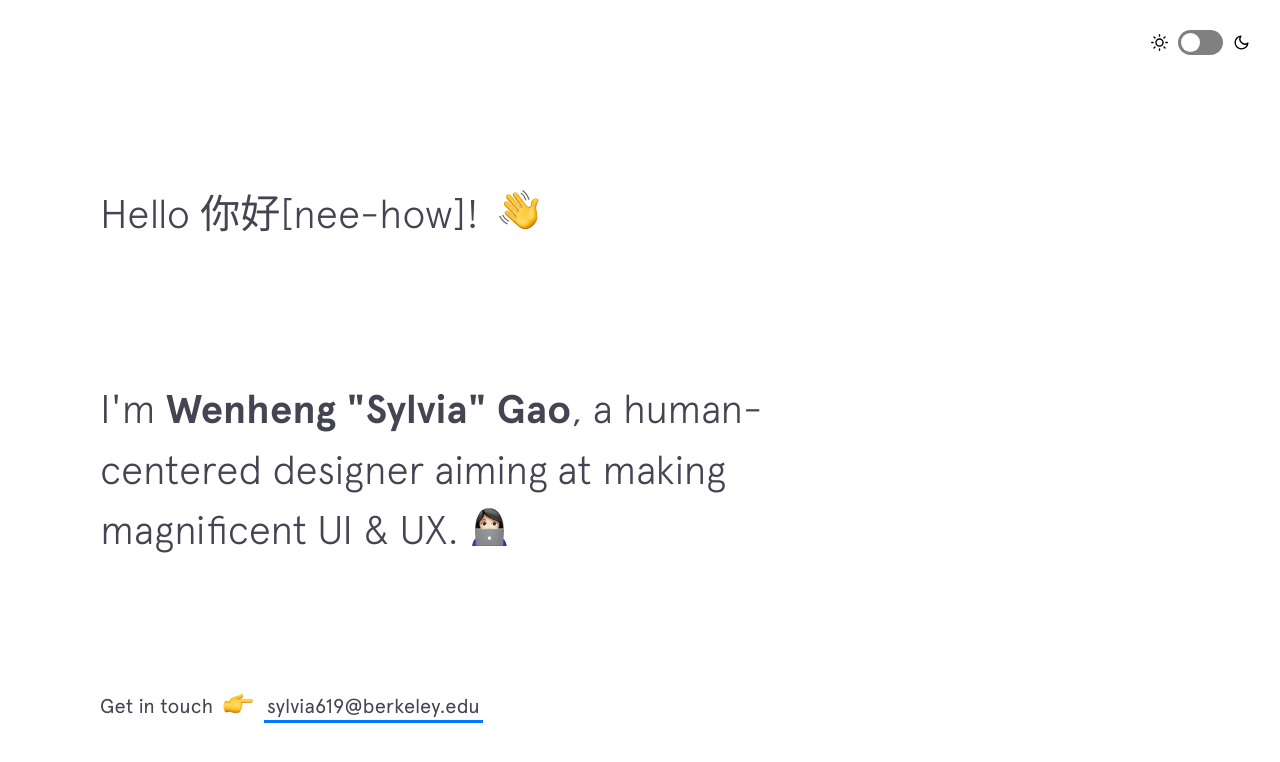
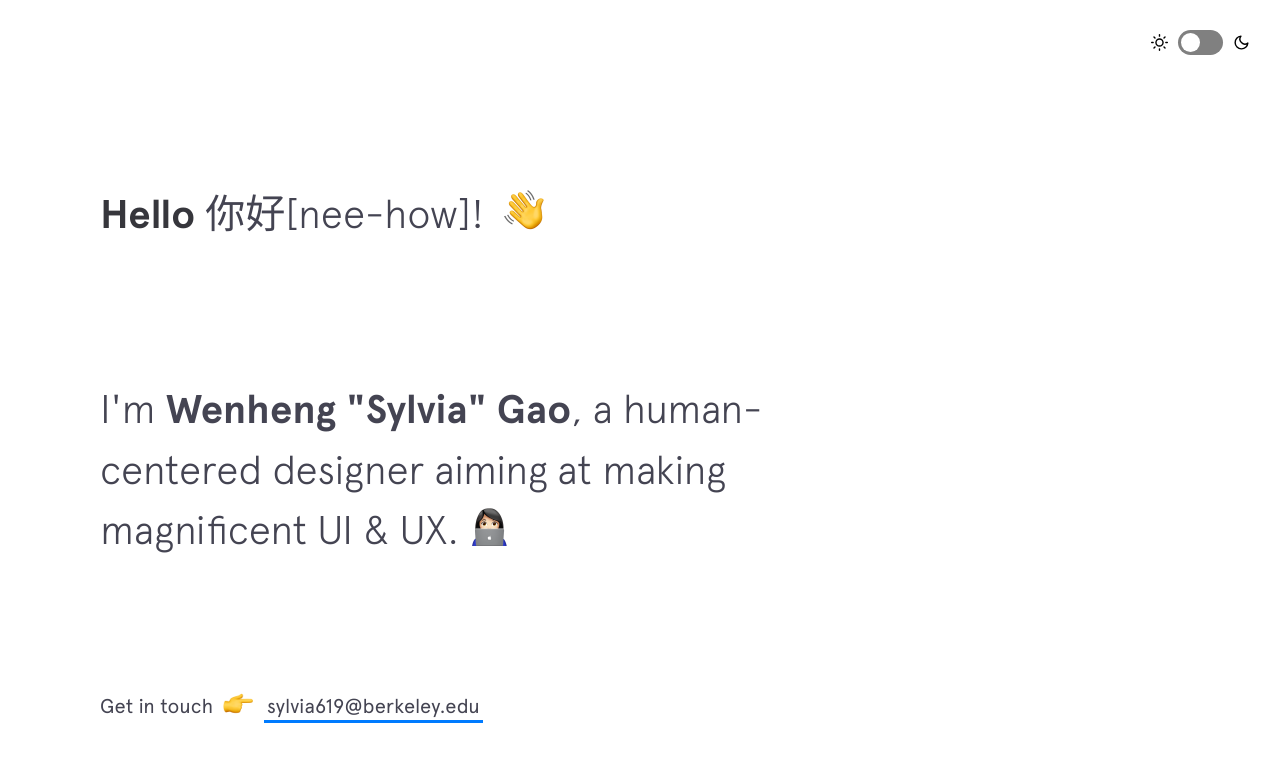
Before and after one commit to SylGaw/SylGaw.github.io, a Jekyll site: the page built from index.html, in a window 1280 px wide and 900 px high. Shown: the top 762 px of the window. Built offline with Jekyll 4.4.1, drawn with Linux system fonts in a browser that asks for light colours; nearby versions of some CDN libraries.

Commit message:
personalize

```diff
--- a/_includes/intro.html
+++ b/_includes/intro.html
@@ -1,5 +1,5 @@
 <header class="intro">
-  <h1 class="intro__hello">Hello 你好[nee-how]!
+  <h1 class="intro__hello"><strong>Hello</strong> 你好[nee-how]!
     <span class="emoji wave-hand animated"></span>
   </h1>
 
```
